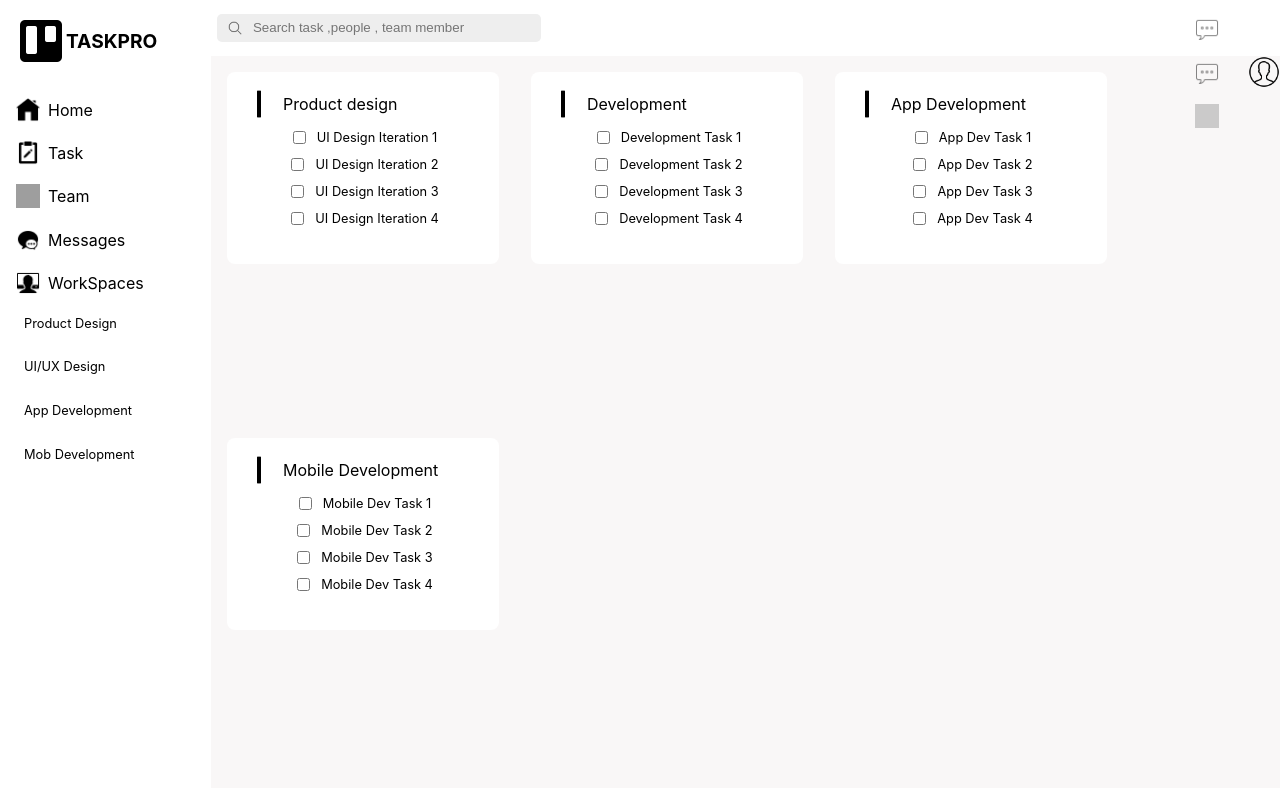
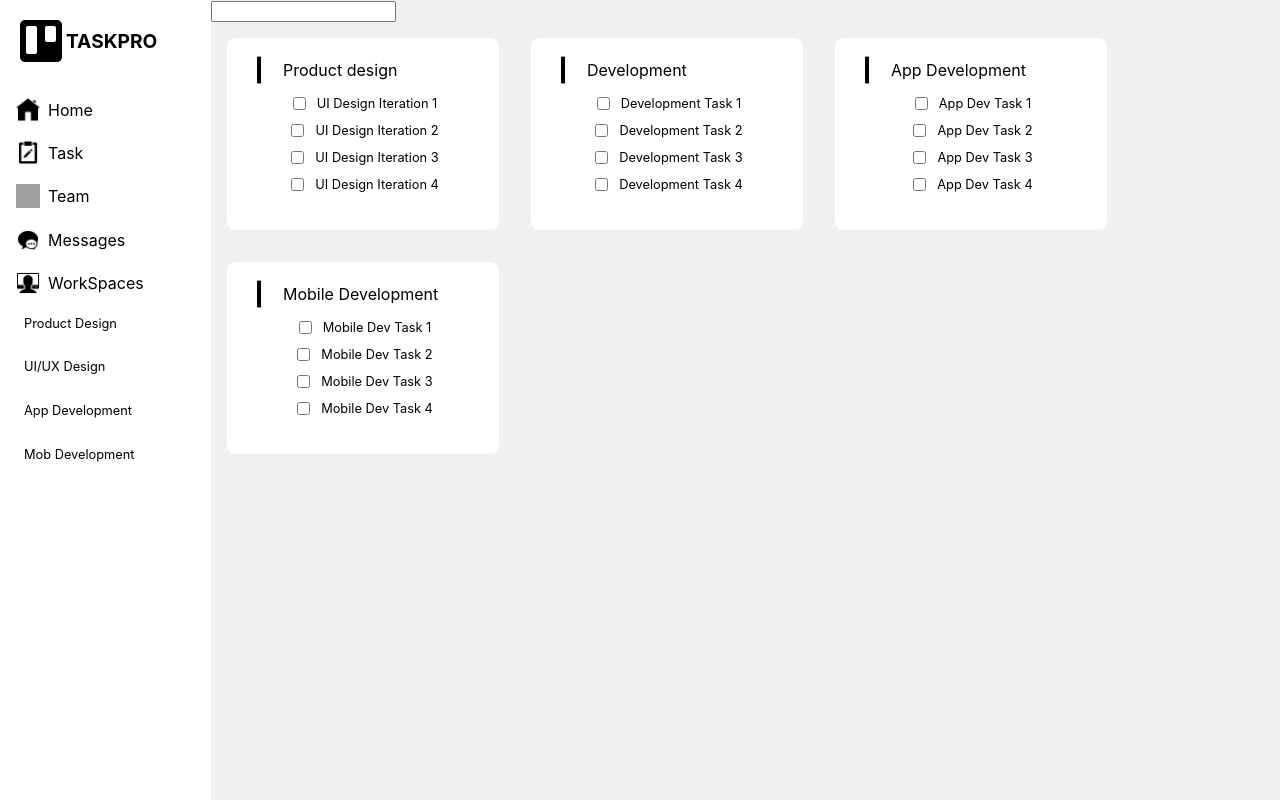
Before and after one commit to rudreshh7/remote, a React (Create React App) app: page / in a window 1280 px wide. Built offline with nearby package versions, Linux system fonts and the light colour scheme; grey boxes are pictures that could not be loaded.

Commit message:
fixed the cards wrap for desktop

```diff
--- a/src/App.css
+++ b/src/App.css
@@ -1,6 +0,0 @@
-.body{
-  height: 100vh;
-}
-.rudresh{
-  display: flex;
-}
--- a/src/App.js
+++ b/src/App.js
@@ -1,30 +1,16 @@
 import './App.css';
-import Sidebar from './components/dashboard/Sidebar';
-import Header from './components/dashboard/Header';
-import Main from './components/dashboard/Main';
+import HomePage from './components/HomePage'
+
 
 function App() {
   return (
+
     <div className="App">
-      <div className="rudresh">
-      <Sidebar />
-      {/* Header and Main */}
-      <div>
-      <Header/>
-      <div>
-      <Main/>
-      </div>
-
-      </div>
-
-
-      </div>
-
-
-
+      <HomePage/>
 
 
     </div>
+
   );
 }
 
--- /dev/null
+++ b/src/components/HomePage.css
@@ -0,0 +1,6 @@
+.homepage {
+    display: flex;
+}
+
+/* Home Page for our Mobile */
+/* Remove Sidebar and Make header menu icon and a single search */
--- /dev/null
+++ b/src/components/HomePage.js
@@ -0,0 +1,17 @@
+import React from 'react';
+import Sidebar from './dashboard/Sidebar';
+import Main from './dashboard/Main';
+import './HomePage.css'; // Make sure this is the correct path to your CSS file
+
+function HomePage() {
+  return (
+    <div className="homepage">
+      {/* Container-1 */}
+      <Sidebar/>
+      {/* Container-2 to make the header and main flex direction column */}
+        <Main />
+    </div>
+  );
+}
+
+export default HomePage;
--- a/src/components/dashboard/Header.css
+++ /dev/null
@@ -1,52 +0,0 @@
-.header{
-    height: 5vh;
-}
-
-.navheader{
-    padding-top: 0.5em;
-    display: flex;
-    gap: 40rem;
-}
-.search input{
-border: none;
-width: 20rem;
-background-color: #EEEEEE;
-}
-.search input:focus{
-   outline: none;
-}
-.search img{
-    width: 1rem;
-    height: 1rem;
-    margin: 0.5rem;
-    opacity: 0.5;
-}
-.search{
-    height: 1.5rem;
-    display: flex;
-    align-items: center;
-    border-radius: 5px;
-    padding: 0.1rem;
-    margin: 0.4rem;
-
-    width: 20rem;
-    background-color: #EEEEEE;
-
-}
-.profile{
-    display: flex;
-    align-items: center;
-    gap: 1rem;
-}
-
-.profile .profileicon img{
-    width: 1.5rem;
-    height: 1.5rem;
-    margin: 0.5rem;
-    opacity: 0.5;
-}
-.profile .profileuser img{
-    width: 2rem;
-    height: rem;
-
-}
--- a/src/components/dashboard/Header.js
+++ /dev/null
@@ -1,34 +0,0 @@
-import React from 'react'
-import './Header.css'
-
-function Header() {
-  return (
-    <div className ="header">
-        <nav className="navheader">
-            <div className="search">
-                <img src="/images/search.png" alt="" />
-                <input type="text"  placeholder = "Search task ,people , team member"/>
-
-            </div>
-            <div className="profile">
-                <div className='profileicon'>
-                    <img src="/images/messagen.png" alt="" />
-                    <img src="/images/messagen.png" alt="" />
-                    <img src="/images/help.png" alt="" />
-
-                </div>
-                <div className="profileuser">
-                <img src="/images/profile.png" alt="" />
-
-                </div>
-
-
-
-            </div>
-
-        </nav>
-    </div>
-  )
-}
-
-export default Header
--- a/src/components/dashboard/Main.css
+++ b/src/components/dashboard/Main.css
@@ -1,12 +1,13 @@
 .main{
-    background-color: #f9f7f7;
-    height: 91.5vh;
-    width: 100%;
-    margin-top: 1rem;
+    background-color: #F0F0F0;
+    max-width: 100%;
+    margin: 0 auto;
+
+}
+
+.home-card{
     display: flex;
-    /* wrap */
     flex-wrap: wrap;
-
 }
 .mainCard{
 
@@ -37,3 +38,26 @@ border-radius: 0.5rem;
     font-size: 0.8rem;
     margin-left: 0.5rem;
 }
+
+/* Media queries for Mobile */
+@media (max-width:756px){
+    .main{
+        background-color: #F0F0F0;
+
+
+
+    }
+
+    .home-card{
+        display: flex;
+        max-width: 100%;
+        margin: 0 auto;
+        flex-direction: column;
+        justify-content: center;
+    }
+
+
+
+
+
+}
--- a/src/components/dashboard/Main.js
+++ b/src/components/dashboard/Main.js
@@ -1,26 +1,9 @@
 import React from 'react';
 import './Main.css';
+import Navbar from "./Navbar"
 
 function Main(props) {
-  // const domainData = [
-  //   {
-  //     name: "Product design",
-  //     tasks: ["PT1", "PT2", "PT3", "PT4", "PT5"],
-  //   },
-  //   {
-  //     name: "Development",
-  //     tasks: ["DT1", "DT2", "DT3", "DT4", "DT5"],
-  //   },
-  //   {
-  //     name: "App Development",
-  //     tasks: ["ADT1", "ADT2", "ADT3", "ADT4", "ADT5"],
-  //   },
-  //   {
-  //     name: "Mobile Development",
-  //     tasks: ["MDT1", "MDT2", "MDT3", "MDT4", "MDT5"],
-  //   },
-  //   // Add more domains here
-  // ];
+
   const domainData = [
     {
       name: "Product design",
@@ -44,7 +27,9 @@ function Main(props) {
 
   return (
     <div className="main">
+      <Navbar/>
       {/* Domain Cards  */}
+      <div className="home-card">
       {domainData.map((domain, domainIndex) => (
         <div className="mainCard" key={domain.name}>
           <div className="titleHeading">
@@ -62,6 +47,10 @@ function Main(props) {
           </div>
         </div>
       ))}
+
+      </div>
+
+      {/* Cards */}
     </div>
   );
 }
--- /dev/null
+++ b/src/components/dashboard/Navbar.js
@@ -0,0 +1,15 @@
+import React from 'react'
+
+function Navbar() {
+  return (
+    <div>
+        <nav className="navbar">
+            <input type="text" />
+
+
+        </nav>
+    </div>
+  )
+}
+
+export default Navbar
--- a/src/components/dashboard/Sidebar.css
+++ b/src/components/dashboard/Sidebar.css
@@ -1,5 +1,5 @@
 .Sidebar{
-    background-color: white;
+    background-color: rgb(255, 255, 255);
     width: 30vh;
     height: 100vh;
 }
@@ -84,3 +84,13 @@
     padding: 0.5rem 0.5rem;
     font-size: 0.8rem;
 }
+
+/* Media Queries for Mobile */
+
+@media (max-width:756px){
+    .Sidebar{
+       display: none;
+    }
+
+
+}
```
